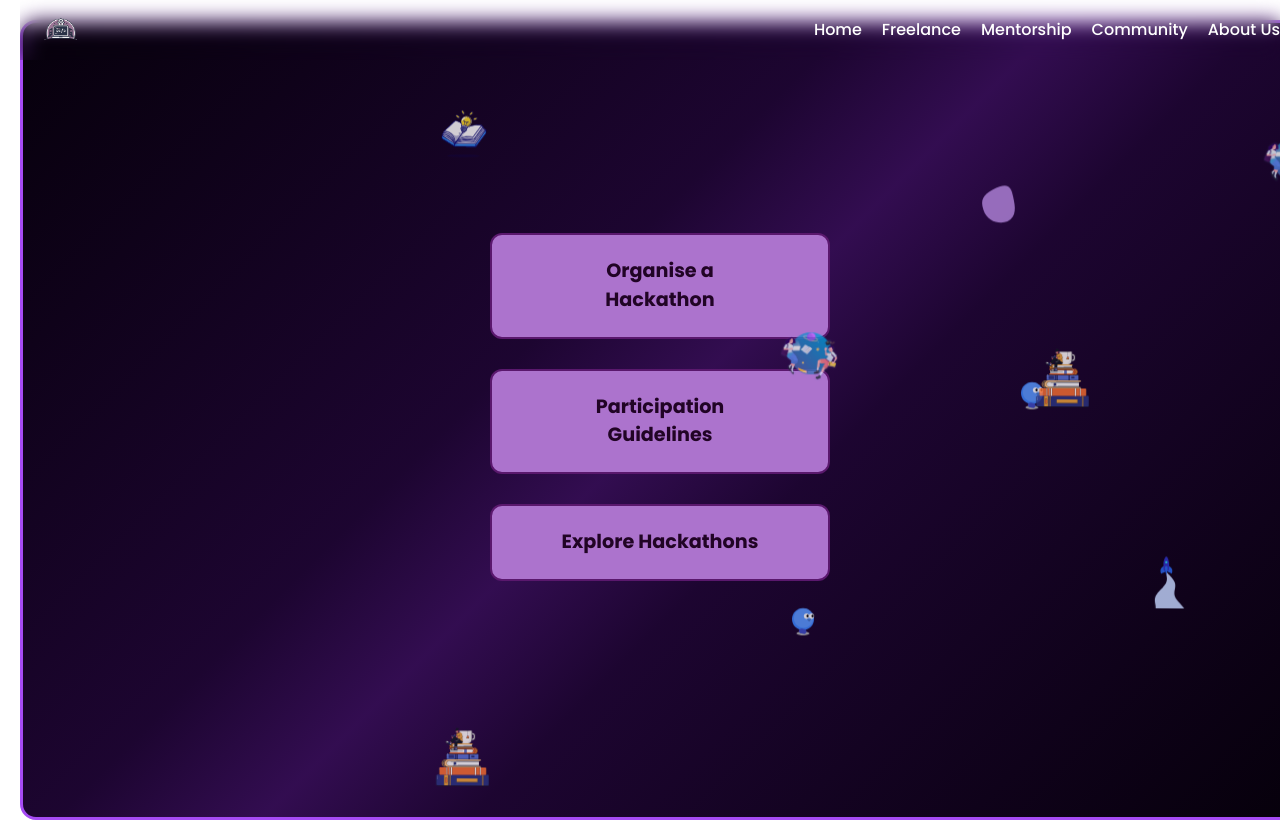
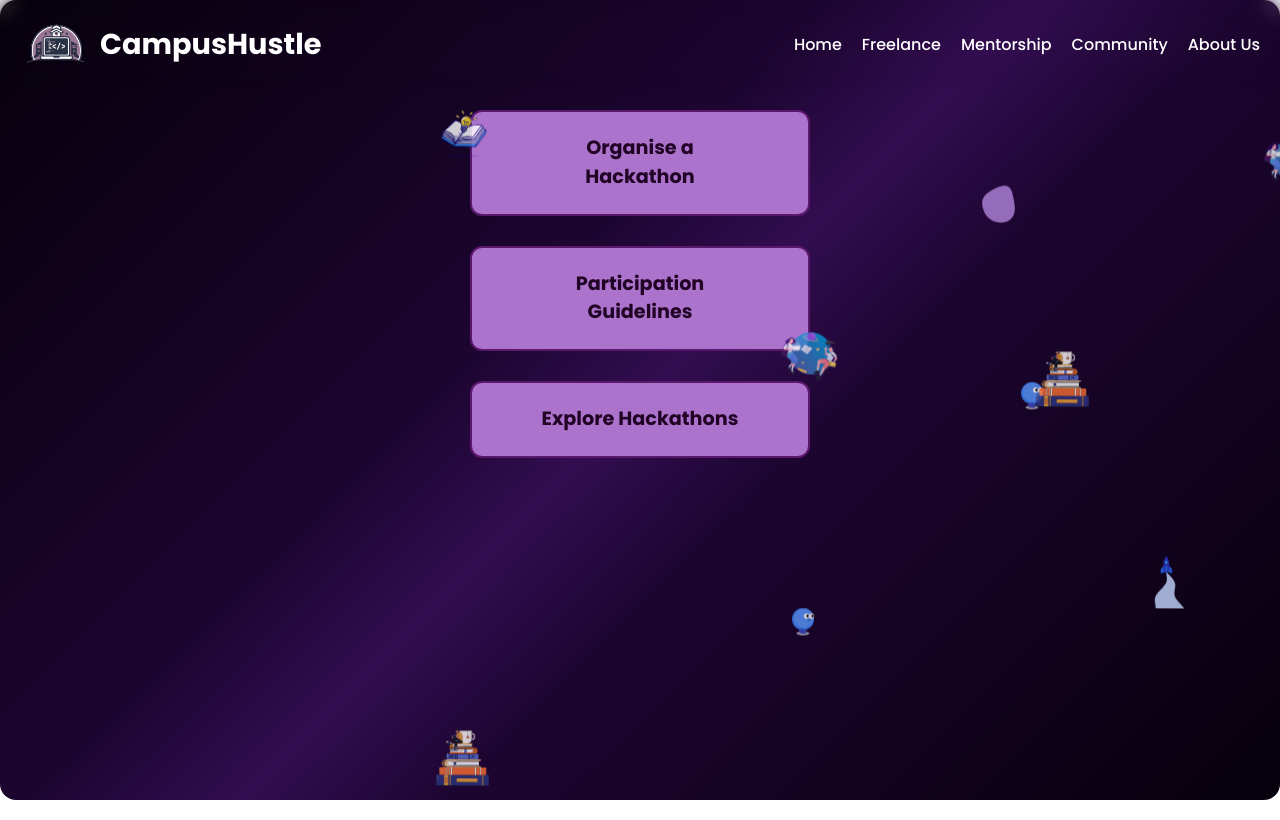
Before and after one commit to AnshulAlgoS/campushustleOG, a React (Create React App) app: page /hackathon in a window 1280 px wide. Built offline with nearby package versions, Linux system fonts and the light colour scheme; no server answers.

Commit message:
hackathon updated

```diff
--- a/src/views/FreelancePage.css
+++ b/src/views/FreelancePage.css
@@ -11,7 +11,6 @@
   );
   font-family: 'Poppins', sans-serif;
   border: 4px solid transparent;
-  border-image: linear-gradient(to right, #a259ff, #ff66c4);
   border-image-slice: 1;
   box-shadow: 0 0 30px rgba(162, 89, 255, 0.6), 0 0 20px rgba(255, 102, 196, 0.4);
 }
@@ -40,7 +39,7 @@
   margin-right: 12px;
 }
 
-.brand-name {
+.logo-text {
   font-size: 1.8rem;
   font-weight: 700;
   color: #fff;
--- a/src/views/HackathonPage.css
+++ b/src/views/HackathonPage.css
@@ -65,6 +65,7 @@ body {
   align-items: center;
   padding-top: 100px;
   box-sizing: border-box;
+
 }
 
 
@@ -83,8 +84,19 @@ body {
 }
 
 .strip-logo {
-  height: 40px;
+  height: 70px;
 }
+.logo-text {
+  margin-left: 10px;
+  font-size: 1.8rem;
+  font-weight: 700;
+  color: #fff;
+}
+.logo-container {
+  display: flex;
+  align-items: center;
+}
+
 
 .strip-nav {
   display: flex;
@@ -93,6 +105,7 @@ body {
   padding: 0;
   margin: 0;
 }
+
 
 .strip-nav li a {
   color: white;
@@ -116,6 +129,14 @@ body {
   padding-top: 0;
   box-sizing: border-box;
   overflow: hidden;
+   background: linear-gradient(
+    135deg,
+    #06000b 0%,
+    rgba(26, 2, 46, 0.99) 40%,
+    rgba(44, 5, 75, 0.97) 50%,
+    rgba(26, 2, 46, 0.99) 60%,
+    #06000b 100%
+     );
 }
 
 
@@ -176,7 +197,7 @@ body {
   flex-direction: column;
   align-items: center;
   text-align: center;
-  color: #000;
+  color: #dad4d4;
   transition: all 0.3s ease;
   width: 100%; /* ensures it fits within the grid column */
 }
@@ -201,7 +222,7 @@ body {
 
 /* Card */
 .hackathon-card {
-  background-color: rgba(255, 255, 255, 0.2);
+  background-color: rgb(162, 127, 171);
   border: 1px solid #000;
   border-radius: 12px;
   padding: 15px;
@@ -320,7 +341,7 @@ body {
 }
 
 .modal-box {
-  background: white;
+  background: rgb(181, 59, 200);
   color: black;
   padding: 30px;
   border-radius: 10px;
@@ -383,7 +404,7 @@ body {
 }
 
 .modal-box {
-  background: white;
+  background: rgb(126, 35, 165);
   color: black;
   padding: 30px;
   border-radius: 10px;
@@ -472,6 +493,7 @@ body {
   padding: 0 20px;
   max-width: 1200px;
   margin: 0 auto 30px;
+
 }
 .search-input {
   width: 100%;
@@ -497,7 +519,7 @@ body {
 .search-header h2 {
   font-size: 2rem;
   font-weight: bold;
-  color: #000;
+  color: #f7f2f2;
 }
 
 .search-input-inline {
@@ -518,8 +540,8 @@ body {
   width: 100vw;
   height: auto;
   position: relative;
-  background: linear-gradient(135deg,  #de61ae, #760aad);
-  color: white;
+  background: linear-gradient(135deg,  #7c5785, #521172);
+  color: rgb(59, 9, 91);
   border-bottom-left-radius: 0;
   border-bottom-right-radius: 0;
 
@@ -534,15 +556,17 @@ body {
 
 .background-effect h1 {
   font-size: 3rem;
-  color: #efecf1;
+  color: #340454;
   margin-bottom: 10px;
+  font-weight: bold;
 }
 
 .background-effect p {
-  color: #f7f5f9;
+  color: #cabfd2;
   font-size: 1.1rem;
   max-width: 700px;
   margin: 0 auto;
+  font-weight: bold;
 }
 
 /* Blobby shapes */
@@ -590,7 +614,7 @@ body {
 }
 
 .nav-logo {
-  height: 45px;
+  height: 60px;
   margin-right: 12px;
 }
 
@@ -663,7 +687,8 @@ body {
 .hackathon-page {
   min-height: 100vh;
   width: 100%;
-  padding-top: 100px;
+  padding-top: 0px;
+  margin: 0px;
   box-sizing: border-box;
   display: flex;
   flex-direction: column;
@@ -680,8 +705,6 @@ body {
   background-attachment: fixed;
   background-repeat: no-repeat;
   background-size: cover;
+ border-radius: 16px;
 
-  border: 3px solid #a64bf4; /* 👈 Purple border */
-  border-radius: 16px; /* Optional: makes it smooth */
-  margin: 20px; /* Optional spacing from viewport */
 }
--- a/src/views/HackathonPage.js
+++ b/src/views/HackathonPage.js
@@ -12,7 +12,10 @@ const HackathonPage = () => {
       <div className="hackathon-page">
         {/* Top Navigation Bar */}
         <div className="translucent-strip">
+           <div class="logo-container">
           <img src={logo} alt="Campus Hustle Logo" className="strip-logo" />
+          <span class="logo-text">CampusHustle</span>
+  </div>
           <ul className="strip-nav">
             <li><Link to="/">Home</Link></li>
             <li><Link to="/freelance">Freelance</Link></li>
```
